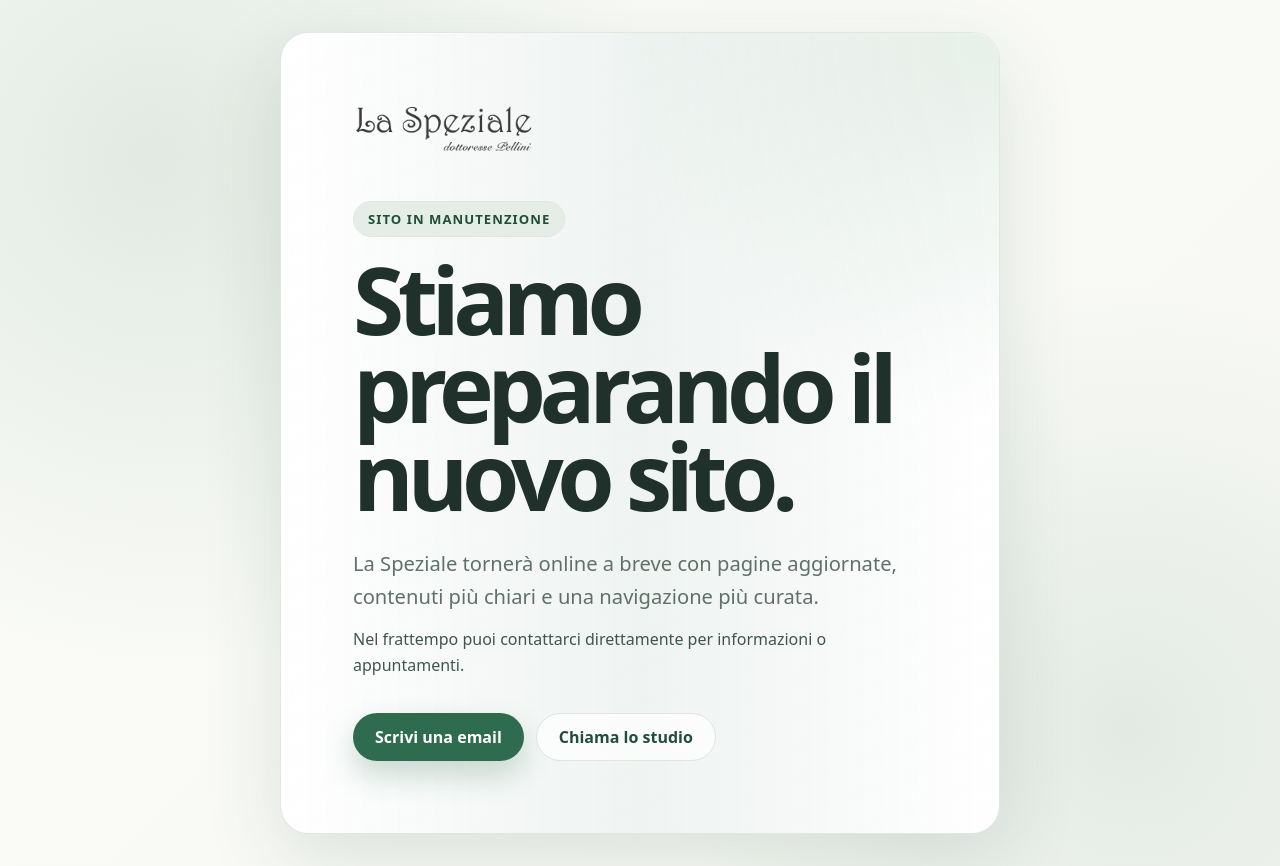
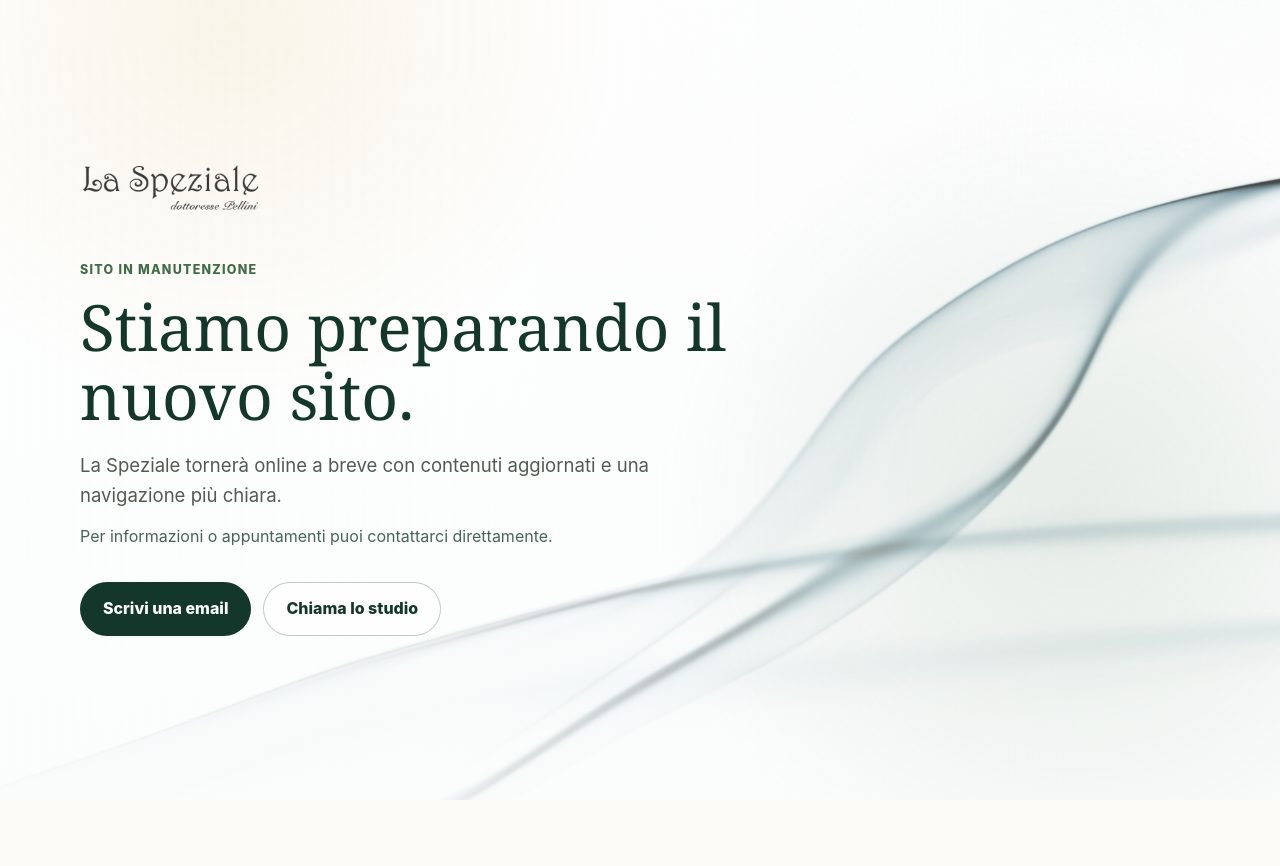
Before and after one commit to davidedoneddu/laspeziale, an Astro site in the folder apps/web/: page /manutenzione in a window 1280 px wide. After the commit the page ends 800 px from the top, so only its background shows below. Built offline with nearby package versions, Linux system fonts and the light colour scheme; Astro itself is replaced by a stand-in of ours.

Commit message:
pulizia grafica pagina manutenzione

```diff
--- a/apps/web/src/pages/manutenzione.astro
+++ b/apps/web/src/pages/manutenzione.astro
@@ -1,4 +1,6 @@
 ---
+import "../styles/global.css";
+
 const pageTitle = "Sito in manutenzione | La Speziale";
 const description =
   "Il sito La Speziale è temporaneamente in manutenzione. Stiamo preparando la nuova versione e torneremo presto online.";
@@ -20,31 +22,35 @@
   </head>
   <body>
     <main class="maintenance-page" aria-labelledby="maintenance-title">
-      <section class="maintenance-card">
+      <div class="maintenance-image" aria-hidden="true"></div>
+      <section class="container maintenance-copy">
+        <a class="maintenance-brand" href="/manutenzione" aria-label="La Speziale">
           <img
-          class="maintenance-logo"
             src="/assets/old-site/logo.png"
-          alt="La Speziale"
+            alt="Studio nutrizionista La Speziale Milano"
             width="180"
             height="64"
           />
+        </a>
 
-        <p class="maintenance-kicker">Sito in manutenzione</p>
+        <div class="maintenance-panel">
+          <p class="eyebrow">Sito in manutenzione</p>
           <h1 id="maintenance-title">Stiamo preparando il nuovo sito.</h1>
-        <p class="maintenance-copy">
-          La Speziale tornerà online a breve con pagine aggiornate, contenuti più chiari e una navigazione più curata.
+          <p class="lead">
+            La Speziale tornerà online a breve con contenuti aggiornati e una navigazione più chiara.
           </p>
           <p class="maintenance-note">
-          Nel frattempo puoi contattarci direttamente per informazioni o appuntamenti.
+            Per informazioni o appuntamenti puoi contattarci direttamente.
           </p>
 
-        <div class="maintenance-actions" aria-label="Contatti">
-          <a class="maintenance-button maintenance-button-primary" href="mailto:laspeziale@laspeziale.it">
+          <div class="button-row" aria-label="Contatti">
+            <a class="button button-primary" href="mailto:laspeziale@laspeziale.it">
               Scrivi una email
             </a>
-          <a class="maintenance-button maintenance-button-secondary" href="tel:+393334063401">
+            <a class="button button-secondary" href="tel:+393334063401">
               Chiama lo studio
             </a>
+          </div>
         </div>
       </section>
     </main>
@@ -52,223 +58,172 @@
 </html>
 
 <style>
-  :root {
-    color-scheme: light;
-    --background: #f7f8f4;
-    --surface: #ffffff;
-    --ink: #20312b;
-    --muted: #5f7169;
-    --line: #dfe6dd;
-    --accent: #2f6b4f;
-    --accent-dark: #214d39;
-    --accent-soft: #e4eee7;
-    --shadow: 0 24px 80px rgb(33 77 57 / 0.14);
-  }
-
-  * {
-    box-sizing: border-box;
-  }
-
   html {
-    min-height: 100%;
-    background: var(--background);
+    height: 100%;
+    overflow: hidden;
   }
 
   body {
-    min-height: 100%;
-    margin: 0;
-    font-family:
-      system-ui,
-      -apple-system,
-      BlinkMacSystemFont,
-      "Segoe UI",
-      sans-serif;
-    color: var(--ink);
-    background:
-      radial-gradient(circle at 12% 18%, rgb(47 107 79 / 0.12), transparent 32rem),
-      radial-gradient(circle at 88% 84%, rgb(47 107 79 / 0.1), transparent 28rem),
-      linear-gradient(135deg, #fbfcf8 0%, var(--background) 100%);
-  }
-
-  a {
-    color: inherit;
+    height: 100%;
+    overflow: hidden;
   }
 
   .maintenance-page {
+    position: relative;
     display: grid;
+    height: 100dvh;
     min-height: 100dvh;
-    padding: 32px;
-    place-items: center;
+    overflow: hidden;
+    align-items: center;
+    background: #fbfdfd;
   }
 
-  .maintenance-card {
-    position: relative;
-    width: min(100%, 720px);
-    overflow: hidden;
-    border: 1px solid rgb(223 230 221 / 0.9);
-    border-radius: 28px;
-    padding: clamp(32px, 7vw, 72px);
-    background:
-      linear-gradient(160deg, rgb(255 255 255 / 0.94), rgb(255 255 255 / 0.82)),
-      var(--surface);
-    box-shadow: var(--shadow);
-  }
-
-  .maintenance-card::before {
+  .maintenance-image {
     position: absolute;
-    inset: 0;
-    border-radius: inherit;
-    background:
-      linear-gradient(90deg, transparent, rgb(47 107 79 / 0.08), transparent),
-      radial-gradient(circle at top right, rgb(228 238 231 / 0.9), transparent 24rem);
-    content: "";
+    inset: -3%;
+    background-image:
+      linear-gradient(90deg, rgba(255, 255, 255, 0.97), rgba(255, 255, 255, 0.84) 37%, rgba(255, 255, 255, 0.38) 66%, rgba(255, 255, 255, 0.08)),
+      url("/assets/old-site/hero-header.jpg");
+    background-position: 64% center;
+    background-size: cover;
     pointer-events: none;
   }
 
-  .maintenance-logo,
-  .maintenance-kicker,
-  .maintenance-card h1,
-  .maintenance-copy,
-  .maintenance-note,
-  .maintenance-actions {
-    position: relative;
-  }
-
-  .maintenance-logo {
-    display: block;
-    width: min(180px, 55vw);
-    height: auto;
-    margin-bottom: 48px;
-  }
-
-  .maintenance-kicker {
-    width: fit-content;
-    margin: 0 0 18px;
-    border: 1px solid var(--line);
-    border-radius: 999px;
-    padding: 8px 14px;
-    color: var(--accent-dark);
-    background: var(--accent-soft);
-    font-size: 0.82rem;
-    font-weight: 700;
-    letter-spacing: 0.08em;
-    text-transform: uppercase;
-  }
-
-  h1 {
-    max-width: 11ch;
-    margin: 0;
-    font-size: clamp(2.7rem, 9vw, 5.8rem);
-    line-height: 0.95;
-    letter-spacing: -0.07em;
+  .maintenance-image::after {
+    position: absolute;
+    inset: 0;
+    background:
+      radial-gradient(circle at 82% 62%, rgba(120, 151, 124, 0.16), transparent 34%),
+      radial-gradient(circle at 20% 6%, rgba(197, 155, 39, 0.1), transparent 24rem),
+      linear-gradient(180deg, rgba(255, 255, 255, 0.04), rgba(245, 249, 248, 0.42));
+    content: "";
   }
 
   .maintenance-copy {
-    max-width: 58ch;
-    margin: 28px 0 0;
-    color: var(--muted);
-    font-size: clamp(1.08rem, 2vw, 1.26rem);
-    line-height: 1.65;
+    position: relative;
+    z-index: 1;
+    display: grid;
+    max-height: 100dvh;
+    gap: clamp(24px, 6vh, 54px);
+  }
+
+  .maintenance-brand {
+    display: inline-flex;
+    width: fit-content;
+  }
+
+  .maintenance-brand img {
+    width: clamp(138px, 17vw, 180px);
+    height: auto;
+  }
+
+  .maintenance-panel {
+    max-width: 690px;
+  }
+
+  .maintenance-panel h1 {
+    max-width: 780px;
+    margin-bottom: clamp(14px, 2.6vh, 24px);
+    color: #13382b;
+    font-size: clamp(2.05rem, 5vw, 4rem);
+    text-shadow: 0 18px 46px rgba(255, 255, 255, 0.42);
+  }
+
+  .maintenance-panel .lead {
+    max-width: 620px;
+    margin-bottom: clamp(8px, 1.8vh, 14px);
   }
 
   .maintenance-note {
-    max-width: 52ch;
-    margin: 14px 0 0;
-    color: #40564d;
-    font-size: 1rem;
-    line-height: 1.6;
+    max-width: 560px;
+    margin-bottom: clamp(20px, 4vh, 32px);
+    color: rgba(19, 56, 43, 0.78);
   }
 
-  .maintenance-actions {
-    display: flex;
-    flex-wrap: wrap;
-    gap: 12px;
-    margin-top: 34px;
+  .maintenance-panel .button-secondary {
+    border-color: rgba(19, 56, 43, 0.26);
+    background: rgba(255, 255, 255, 0.58);
+    color: #13382b;
   }
 
-  .maintenance-button {
-    display: inline-flex;
-    min-height: 48px;
-    align-items: center;
-    justify-content: center;
-    border-radius: 999px;
-    padding: 0 22px;
-    font-weight: 800;
-    text-decoration: none;
-    transition:
-      transform 160ms ease,
-      box-shadow 160ms ease,
-      background 160ms ease;
+  @media (max-width: 820px) {
+    .maintenance-page {
+      align-items: start;
     }
 
-  .maintenance-button:hover {
-    transform: translateY(-1px);
+    .maintenance-image {
+      background-image:
+        linear-gradient(180deg, rgba(255, 255, 255, 0.98) 0%, rgba(255, 255, 255, 0.9) 42%, rgba(255, 255, 255, 0.46) 76%, rgba(255, 255, 255, 0.12) 100%),
+        url("/assets/old-site/hero-header.jpg");
+      background-position: 65% center;
     }
 
-  .maintenance-button:active {
-    transform: translateY(1px);
+    .maintenance-copy {
+      align-content: center;
+      height: 100dvh;
+      gap: clamp(18px, 4vh, 34px);
+      padding-top: max(14px, env(safe-area-inset-top));
+      padding-bottom: max(14px, env(safe-area-inset-bottom));
     }
 
-  .maintenance-button:focus-visible {
-    outline: 3px solid rgb(47 107 79 / 0.35);
-    outline-offset: 3px;
+    .maintenance-panel h1 {
+      max-width: 11ch;
+      margin-bottom: 12px;
+      font-size: clamp(2rem, 10vw, 3rem);
     }
 
-  .maintenance-button-primary {
-    color: #ffffff;
-    background: var(--accent);
-    box-shadow: 0 14px 30px rgb(47 107 79 / 0.24);
+    .maintenance-panel .lead {
+      margin-bottom: 8px;
+      font-size: clamp(0.98rem, 4vw, 1.08rem);
     }
 
-  .maintenance-button-primary:hover {
-    background: var(--accent-dark);
-  }
-
-  .maintenance-button-secondary {
-    border: 1px solid var(--line);
-    color: var(--accent-dark);
-    background: rgb(255 255 255 / 0.72);
-  }
-
-  .maintenance-button-secondary:hover {
-    background: #ffffff;
-  }
-
-  @media (max-width: 560px) {
-    .maintenance-page {
-      padding: 16px;
-    }
-
-    .maintenance-card {
-      border-radius: 22px;
-      padding: 28px;
-    }
-
-    .maintenance-logo {
-      margin-bottom: 36px;
-    }
-
-    h1 {
-      max-width: 12ch;
-    }
-
-    .maintenance-actions {
-      display: grid;
-    }
-
-    .maintenance-button {
-      width: 100%;
+    .maintenance-note {
+      margin-bottom: 20px;
     }
   }
 
-  @media (prefers-reduced-motion: reduce) {
-    *,
-    *::before,
-    *::after {
-      scroll-behavior: auto !important;
-      transition-duration: 0.01ms !important;
-      animation-duration: 0.01ms !important;
-      animation-iteration-count: 1 !important;
+  @media (max-width: 520px) {
+    .maintenance-copy {
+      gap: 18px;
+    }
+
+    .maintenance-brand img {
+      width: 136px;
+    }
+
+    .maintenance-panel h1 {
+      font-size: clamp(1.9rem, 9.8vw, 2.65rem);
+      line-height: 1;
+    }
+
+    .maintenance-panel .lead,
+    .maintenance-note {
+      line-height: 1.45;
+    }
+  }
+
+  @media (max-height: 620px) {
+    .maintenance-copy {
+      gap: 14px;
+    }
+
+    .maintenance-panel h1 {
+      margin-bottom: 10px;
+      font-size: clamp(1.85rem, 8vh, 3.1rem);
+    }
+
+    .maintenance-panel .lead {
+      margin-bottom: 6px;
+    }
+
+    .maintenance-note {
+      margin-bottom: 14px;
+    }
+
+    .button {
+      min-height: 44px;
+      padding-top: 10px;
+      padding-bottom: 10px;
     }
   }
 </style>
```
Lines whose indentation alone changed are shown as unchanged.
